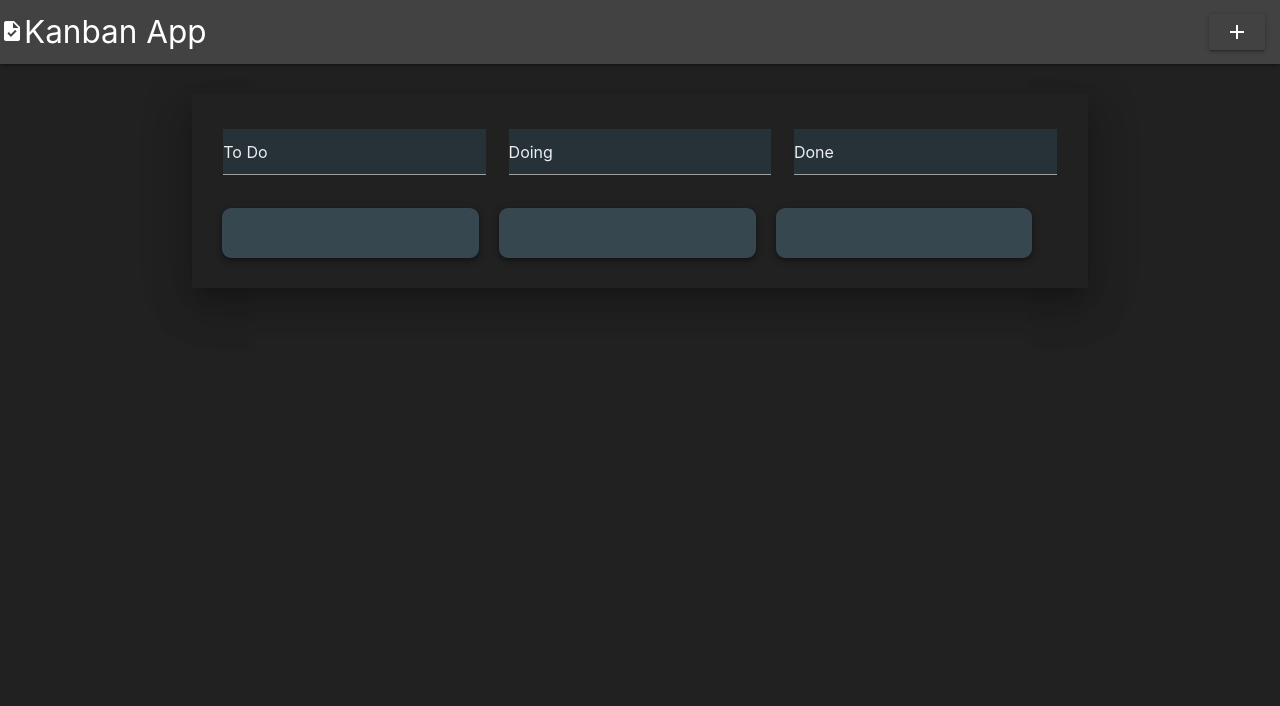
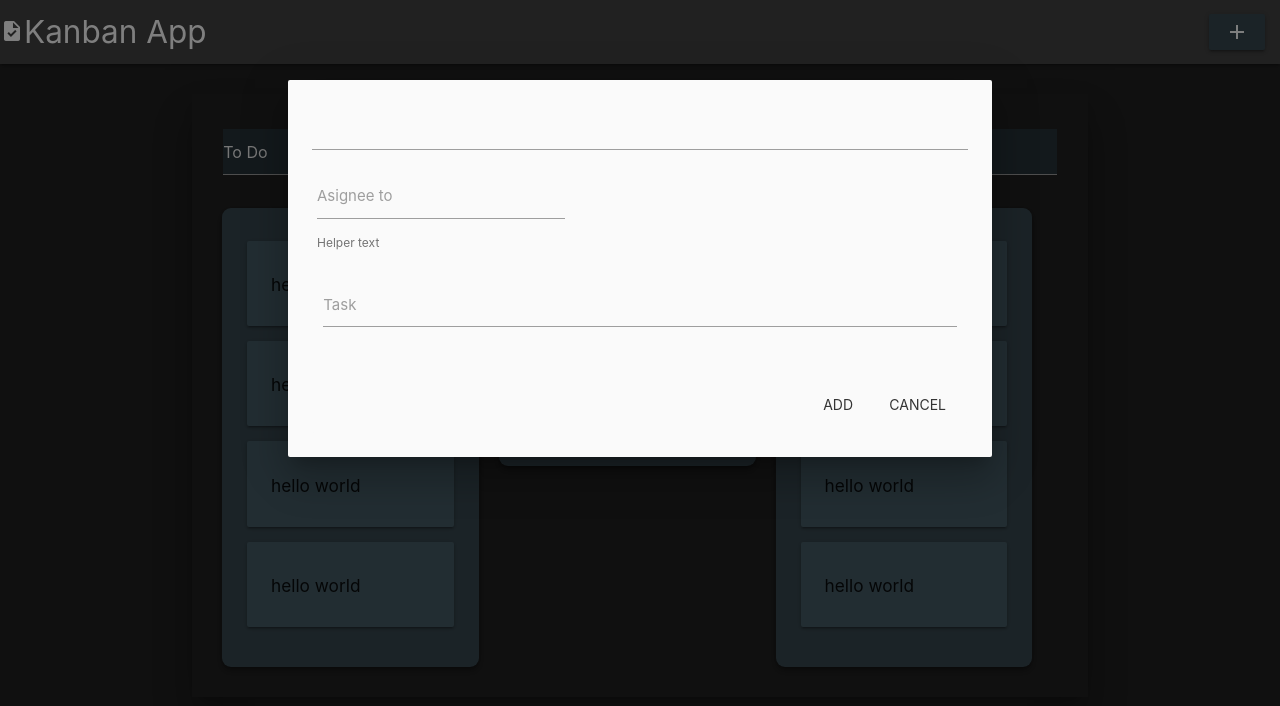
Before and after one commit to Usernamek-dot/MUU2KanbanApp, a plain HTML site: page index.html in a window 1280 px wide. Both pictures are taken after a click on the link "add". Drawn offline with nearby package versions, Linux system fonts and the light colour scheme.

Commit message:
Trigering Modal / Adding static data

```diff
--- /dev/null
+++ b/helpers/triggerModal.js
@@ -0,0 +1,3 @@
+$(document).ready(function () {
+  $(".modal").modal();
+});
--- a/index.html
+++ b/index.html
@@ -1,125 +1,162 @@
 <!DOCTYPE html>
 <html lang="en">
-
   <head>
     <meta charset="UTF-8" />
     <meta http-equiv="X-UA-Compatible" content="IE=edge" />
     <meta name="viewport" content="width=device-width, initial-scale=1.0" />
     <title>Kanban App</title>
-     <link rel="stylesheet" href="style.css">
+    <link rel="stylesheet" href="style.css" />
     <link href="/materialize/css/materialize.min.css" rel="stylesheet" />
-     <link href="https://fonts.googleapis.com/icon?family=Material+Icons" rel="stylesheet">
+    <link
+      href="https://fonts.googleapis.com/icon?family=Material+Icons"
+      rel="stylesheet"
+    />
   </head>
 
   <body>
-
     <!-- navbar -->
 
     <div class="navbar-fixed">
       <nav class="grey darken-3">
         <div class="nav-wrapper">
-                    <a href="#!" class="brand-logo"><span class="material-icons">task</span>Kanban App</a>
-                    <ul class="right hide-on-med-and-down">
+          <a href="#!" class="brand-logo"
+            ><span class="material-icons">task</span>Kanban App</a
+          >
+          <ul class="right">
             <li>
-                              <a href="#" class="waves-effect waves-light btn grey darken-3" href="#modal1"><i
-                                        class="material-icons">add</i></a>
-                              <!-- Modal Trigger -->
-                              <!-- <button data-target="modal1" class="btn modal-trigger waves-effect waves-light btn grey darken-3"><i
-                                   class="material-icons">add</i></button> -->
+              <a
+                href="#"
+                class="btn modal-trigger waves-effect waves-light btn blue-grey darken-3"
+                href="#modal"
+                data-target="modal"
+                ><i class="material-icons">add</i></a
+              >
+            </li>
+          </ul>
+        </div>
+      </nav>
+    </div>
 
-
-                         </li>
-                         <div id="modal1" class="modal">
+    <!-- modal -->
+    <div id="modal" class="modal">
       <div class="modal-content">
-                                   <form>
+        <form id="formID">
           <!-- date input -->
-                                        <input type="text" class="datepicker" id="datePickerId">
+          <input type="text" class="datepicker" id="datePickerID" />
           <!-- asignee input -->
           <div class="input-field inline">
-                                             <input id="asigneeInput" type="text" class="validate">
-                                             <label for="asigneeInput">Asignee to</label>
-                                             <span class="helper-text" data-error="wrong" data-success="right">Helper
-                                                  text</span>
+            <input id="asigneeInputID" type="text" class="validate" />
+            <label for="asigneeInputID">Asignee to</label>
+            <span class="helper-text" data-error="wrong" data-success="right"
+              >Helper text</span
+            >
           </div>
           <!-- task  description input -->
           <div class="row">
             <div class="input-field col s12">
-                                                  <textarea data-length="100" id="taskInput"
-                                                       class="materialize-textarea"></textarea>
-                                                  <label for="taskInput">Task</label>
+              <textarea
+                data-length="100"
+                id="taskInputID"
+                class="materialize-textarea"
+              ></textarea>
+              <label for="taskInputID">Task</label>
             </div>
           </div>
           <!-- submit -->
           <div class="modal-footer">
+            <a
+              href="#!"
+              class="modal-close waves-effect waves-green btn-flat"
+              id="btnSubmitId"
+              >Add</a
+            >
             <a href="#!" class="modal-close waves-effect waves-green btn-flat"
-                                                  id="btnSubmitId">Add</a>
-                                             <a href="#!"
-                                                  class="modal-close waves-effect waves-green btn-flat">Cancel</a>
+              >Cancel</a
+            >
           </div>
-
         </form>
       </div>
     </div>
-
-
-
-
-               </div>
-          </nav>
-     </div>
-
-
-
     <!-- canva -->
 
-     <div class="container ">
-          <div class=" parent row z-depth-5">
+    <div class="container">
+      <div class="parent row z-depth-5">
         <!-- titles -->
         <div class="col s4">
-                    <div class=" input-field ">
-                         <input class="toDoTitle blue-grey darken-4" value="To Do" id="toDoListID" type="text">
+          <div class="input-field">
+            <input
+              class="toDoTitle blue-grey darken-4"
+              value="To Do"
+              id="toDoListID"
+              type="text"
+            />
           </div>
         </div>
-               <div class="col s4 ">
-                    <div class="input-field ">
-                         <input class="toDoTitle blue-grey darken-4" value="Doing" id="doingListID" type="text">
+        <div class="col s4">
+          <div class="input-field">
+            <input
+              class="toDoTitle blue-grey darken-4"
+              value="Doing"
+              id="doingListID"
+              type="text"
+            />
           </div>
         </div>
-               <div class="col s4 ">
-                    <div class="input-field ">
-                         <input class="toDoTitle blue-grey darken-4" value="Done" id="doneListID" type="text">
+        <div class="col s4">
+          <div class="input-field">
+            <input
+              class="toDoTitle blue-grey darken-4"
+              value="Done"
+              id="doneListID"
+              type="text"
+            />
           </div>
         </div>
 
         <!-- boards -->
-               <div class="  blue-grey darken-3 child z-depth-2    ">
-
-                    <!-- <div class="card-panel blue-grey darken-2 ">
-                                   <h5>hello world</h5>
-                              </div> -->
-
+        <div class="blue-grey darken-3 child z-depth-2">
+          <div class="card-panel blue-grey darken-2">
+            <h6>hello world</h6>
           </div>
-               <div class="  blue-grey darken-3 child z-depth-2 ">
-
+          <div class="card-panel blue-grey darken-2">
+            <h6>hello world</h6>
           </div>
-               <div class="  blue-grey darken-3 child z-depth-2 ">
+          <div class="card-panel blue-grey darken-2">
+            <h6>hello world</h6>
+          </div>
+          <div class="card-panel blue-grey darken-2">
+            <h6>hello world</h6>
+          </div>
+        </div>
+        <div class="blue-grey darken-3 child z-depth-2">
+          <div class="card-panel blue-grey darken-2">
+            <h6>hello world</h6>
+          </div>
+          <div class="card-panel blue-grey darken-2">
+            <h6>hello world</h6>
+          </div>
+        </div>
+        <div class="blue-grey darken-3 child z-depth-2">
+          <div class="card-panel blue-grey darken-2">
+            <h6>hello world</h6>
+          </div>
+          <div class="card-panel blue-grey darken-2">
+            <h6>hello world</h6>
+          </div>
+          <div class="card-panel blue-grey darken-2">
+            <h6>hello world</h6>
+          </div>
+          <div class="card-panel blue-grey darken-2">
+            <h6>hello world</h6>
+          </div>
+        </div>
       </div>
     </div>
 
-     </div>
-
-
-     <!-- add task modal -->
     <!-- scripts -->
-
     <script src="https://ajax.googleapis.com/ajax/libs/jquery/2.1.1/jquery.min.js"></script>
     <script src="materialize/js/materialize.min.js"></script>
-     <script>
-          document.addEventListener("DOMContentLoaded", function () {
-               var elems = document.querySelectorAll(".modal");
-               var instances = M.Modal.init(elems, options);
-          });
-     </script>
+
+    <script src="helpers/triggerModal.js"></script>
   </body>
-
 </html>
```
Lines whose indentation alone changed are shown as unchanged.
